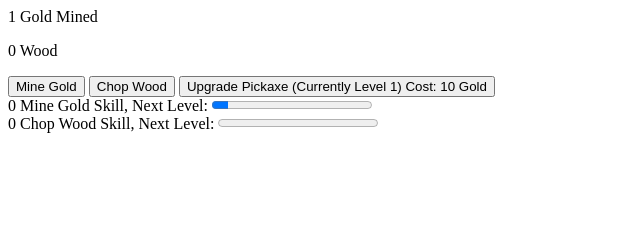
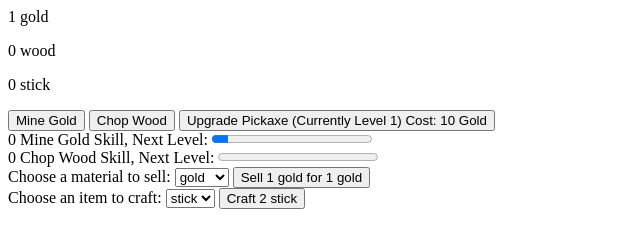
Before and after one commit to VojtechOboril/Idle-Game-test, a plain HTML site: page index.html in a window 1280 px wide. Both pictures are taken after a click on the button "Mine Gold". Shown: the whole page, without its empty margins (0-640 px from the left). Drawn offline with Linux system fonts and the light colour scheme.

Commit message:
made a simple crafting prototype + made the html file more general use

```diff
--- a/index.html
+++ b/index.html
@@ -9,8 +9,19 @@
   <body>
     <script src="main.js" charset="utf-8" type="text/javascript"></script>
 
-    <p id="goldMined">0 Gold</p>
-    <p id="woodMined">0 Wood</p>
+    <div id="materials">
+
+    </div>
+    <script>
+      const element = document.getElementById("materials")
+      for(key in gameData.materials) {
+        const para = document.createElement("p")
+        para.setAttribute("id", key + "Material")
+        const node = document.createTextNode(gameData.materials[key] + " " + key)
+        para.appendChild(node)
+        element.appendChild(para)
+      }
+    </script>
     <button onclick="mineGold()">Mine Gold</button>
     <button onclick="mineWood()">Chop Wood</button>
     <button onclick="gameData.upgrades.goldPerClick.upgrade()" id="upgradeGoldPerClick">Upgrade Pickaxe (Currently Level 1) Cost: 10 Gold</button>
@@ -24,6 +35,34 @@
       <p id="skillMiningWood">0 Chop Wood Skill,</p>
       <label for="progressSkillMiningWood">&nbspNext Level:&nbsp</label>
       <progress id="progressSkillMiningWood" value="0" max="10"></progress>
-  </div>
+    </div>
+
+    <label for="sellDropdown">Choose a material to sell: </label>
+    <select name="sellDropdown" id="sellDropdown" onchange="changeSellButton()">
+      <script>
+        dd = document.getElementById("sellDropdown")
+        for(let key in sellCosts) {
+          option = new Option(key)
+          option.setAttribute("value", key)
+          dd.appendChild(option)
+        }
+        delete dd
+      </script>
+    </select>
+    <button onclick="sell()" name="sellDropdown" id="sellButton">Sell 1 gold for 1 gold</button>
+
+    <br>
+
+    <label for="craftDropdown">Choose an item to craft: </label>
+    <select name="craftDropdown" id="craftDropdown" onchange="changeCraftButton()">
+      <script>
+        dd = document.getElementById("craftDropdown")
+        for(let key in craftables) {
+          option = new Option(key)
+          dd.appendChild(option)
+        }
+      </script>
+    </select>
+    <button onclick=craft() name="craftDropdown" id="craftButton">Craft 2 stick</button>
   </body>
 </html>
--- a/main.js
+++ b/main.js
@@ -54,15 +54,11 @@ class Upgrade {
     }
 }
 
-var materialsBase = {
-    gold: 0,
-    wood: 0
-}
-
 var gameData = {
     materials: {
         gold: 0,
-        wood: 0
+        wood: 0,
+        stick: 0
     },
     materialsClickValues: {
         gold: 1,
@@ -77,20 +73,39 @@ var gameData = {
     }
 }
 
+var craftables = {
+    stick: {
+        wood: 1,
+        result: 2
+    }
+}
+
+var sellCosts = {
+    gold: 1,
+    wood: 5,
+    stick: 3
+}
+
+function updateMaterialHTML() {
+    for(key in gameData.materials) {
+        document.getElementById(key+"Material").textContent = gameData.materials[key] + " " + key
+    }
+}
+
 function mineGold() {
     gameData.materials.gold += Math.round(gameData.materialsClickValues.gold * (1 + gameData.skills.miningGold.lvl / 10))
-    document.getElementById("goldMined").innerHTML = gameData.materials.gold + " Gold Mined"
+    updateMaterialHTML()
     gameData.skills.miningGold.increaseXp(1)
 }
 
 function mineWood() {
     gameData.materials.wood += Math.round(gameData.materialsClickValues.wood * (1 + gameData.skills.miningWood.lvl / 10))
-    document.getElementById("woodMined").innerHTML = gameData.materials.wood + " Wood Chopped"
+    updateMaterialHTML()
     gameData.skills.miningWood.increaseXp(1)
 }
 
 function changeUpgradeGoldPerclick() {
-    document.getElementById("goldMined").innerHTML = gameData.materials.gold + " Gold Mined"
+    updateMaterialHTML()
     document.getElementById("upgradeGoldPerClick").innerHTML = "Upgrade Pickaxe (Currently Level " + gameData.materialsClickValues.gold + ") Cost: " + gameData.upgrades.goldPerClick.cost.gold + " Gold"
 }
 
@@ -113,11 +128,43 @@ function changeSkillMineWoodHTML() {
 function skillMiningIncrease(x) { return x + 1 }
 
 function upgradeCostGoldPerClick(lvl) {
-    mats = materialsBase
-    materialsBase.gold = 10 * 2**lvl
-    return mats
+    return {gold: 2**lvl * 10}
 }
 
+function sell() {
+    value = document.getElementById("sellDropdown").value
+    if(gameData.materials[value] > 0) {
+        gameData.materials[value] -= 1
+        gameData.materials["gold"] += sellCosts[value]
+        updateMaterialHTML()
+    }
+}
+
+function changeSellButton() {
+    var e = document.getElementById("sellDropdown")
+    document.getElementById("sellButton").textContent = "Sell 1 " + e.value + " for " + sellCosts[e.value] + " gold"
+}
+
+function craft() {
+    var e = document.getElementById("craftDropdown").value
+    for(let key in craftables[e]) {
+        if(key != "result" && gameData.materials[key] < craftables[e][key]) {
+            return false
+        }
+    }
+    gameData.materials[e] += craftables[e].result
+    for(let key in craftables[e]) {
+        if(key != "result") {
+            gameData.materials[key] -= craftables[e][key]
+        }
+    }
+    updateMaterialHTML()
+}
+
+function changeCraftButton() {
+    var e = document.getElementById("craftDropdown")
+    document.getElementById("craftButton").textContent = "Craft " + craftables[e.value].result + " " + e
+}
 
 /*
 var mainGameLoop = window.setInterval(function () {
```
